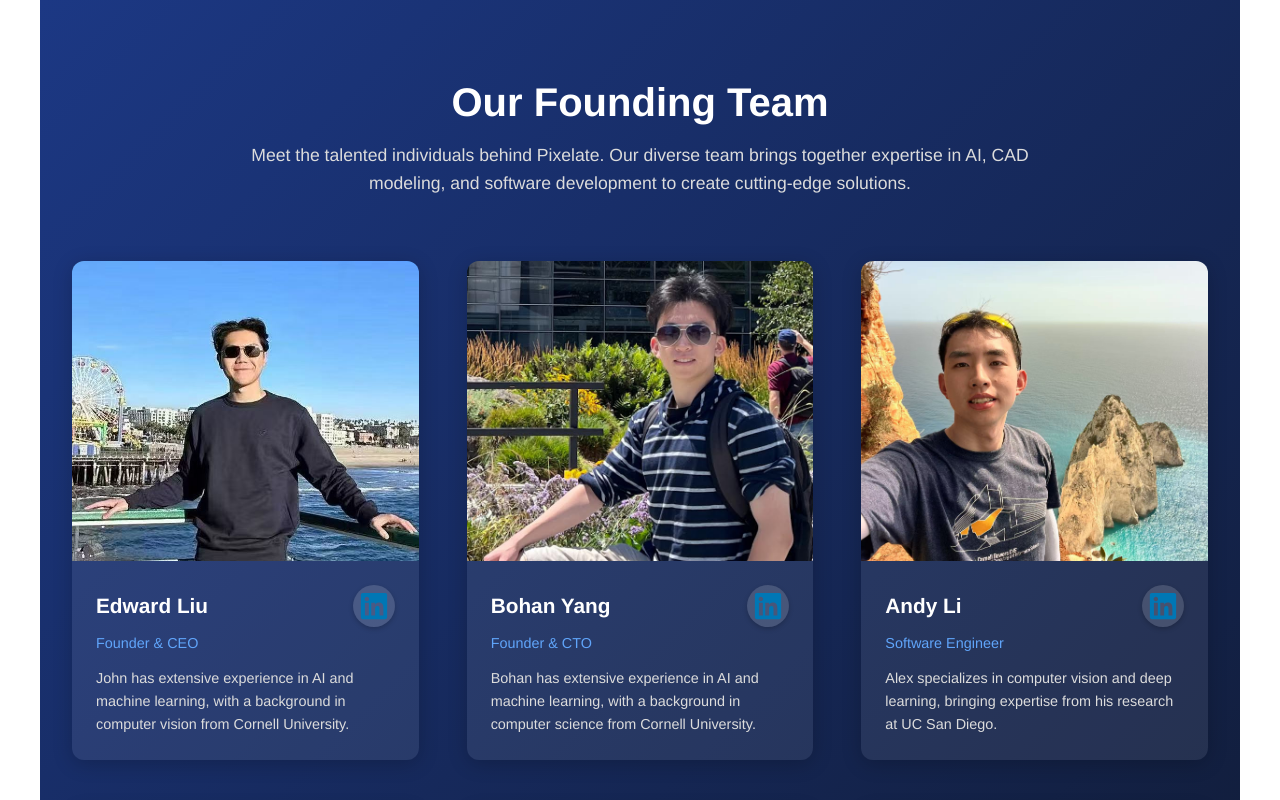
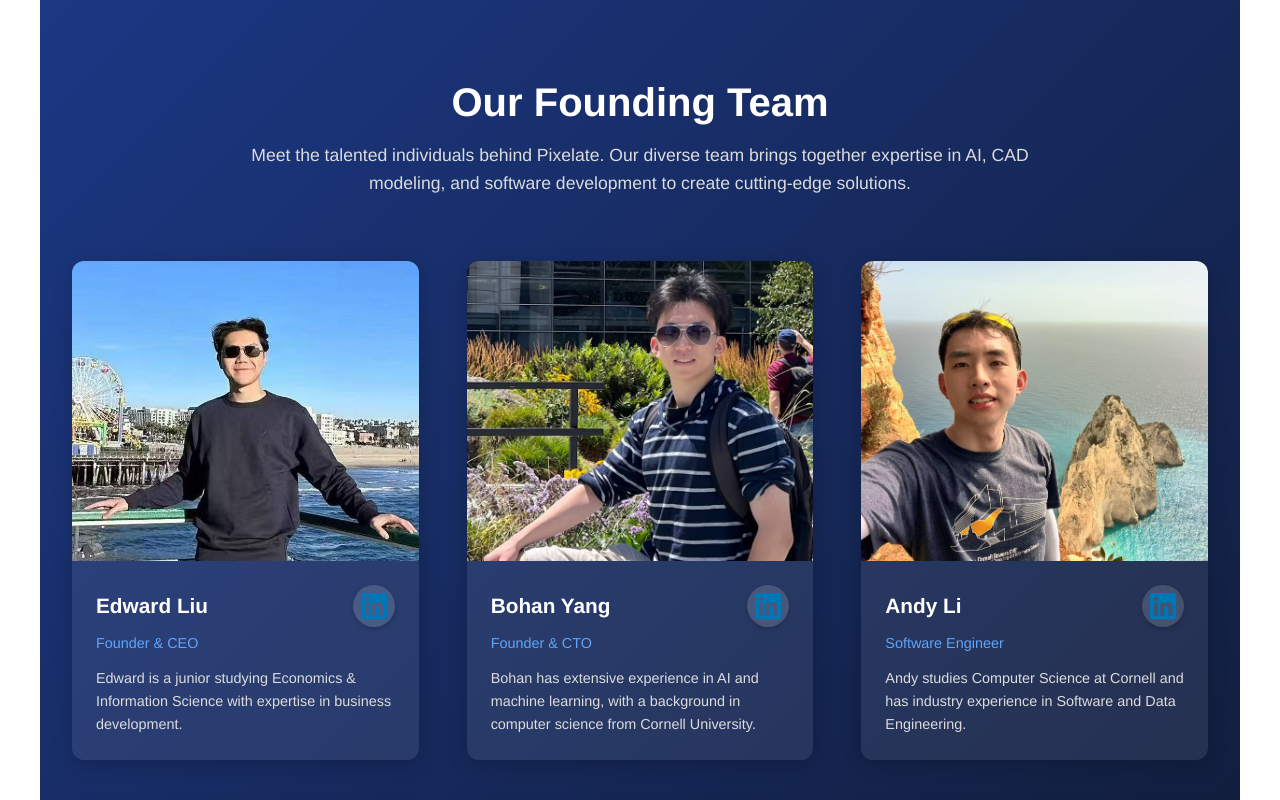
Before and after one commit to liandy0127/pixelate-web-andy, a React (Create React App) app in the folder frontend/: page /team in a window 1280 px wide. Built offline with nearby package versions, Linux system fonts and the light colour scheme.

Commit message:
update website

```diff
--- a/frontend/src/pages/Team/Team.js
+++ b/frontend/src/pages/Team/Team.js
@@ -7,7 +7,7 @@ const Team = () => {
       id: 1,
       name: "Edward Liu",
       role: "Founder & CEO",
-      bio: "John has extensive experience in AI and machine learning, with a background in computer vision from Cornell University.",
+      bio: "Edward is a junior studying Economics & Information Science with expertise in business development.",
       image: "/images/Edward_profile.png",
       linkedin: "https://www.linkedin.com/in/edward-liu-289538257/"
     },
@@ -23,7 +23,7 @@ const Team = () => {
       id: 3,
       name: "Andy Li",
       role: "Software Engineer",
-      bio: "Alex specializes in computer vision and deep learning, bringing expertise from his research at UC San Diego.",
+      bio: "Andy studies Computer Science at Cornell and has industry experience in Software and Data Engineering.",
       image: "/images/Andy_profile.png",
       linkedin: "https://www.linkedin.com/in/andyshijiali/"
     },
@@ -31,15 +31,15 @@ const Team = () => {
       id: 4,
       name: "Tony Wang",
       role: "Product Design Engineer",
-      bio: "Sarah oversees product development with her background in UX design and project management from UC Santa Barbara.",
+      bio: "Tony studies Mechanical Engineering at USC. He's passionate about 3D design and AutoCAD software.",
       image: "/images/Tony_profile2.png",
-      linkedin: "https://linkedin.com/in/sarahwilliams"
+      linkedin: "https://linkedin.com/"
     },
     {
       id: 5,
       name: "Harrison Huang",
       role: "Software Engineer",
-      bio: "Hello there! I'm Harrison and I double major in Data Science and Art at UC Berkeley! Making a lot of art stuff in between coding :)",
+      bio: "Hello there! I'm Harrison, and I double major in Data Science and Art at UC Berkeley. I make a lot of art stuff in between coding :)",
       image: "/images/Harrison_profile2.jpg",
       linkedin: "https://www.linkedin.com/in/harrisonlrhuang/"
     },
@@ -47,11 +47,12 @@ const Team = () => {
       id: 6,
       name: "Christina Zhang",
       role: "Business Development",
-      bio: "Sarah oversees product development with her background in UX design and project management from UC Santa Barbara.",
+      bio: "Christina studies Economics with a background in marketing, UX design, and project management from UC Santa Barbara.",
       image: "/images/Christina_profile.png",
       linkedin: "https://www.linkedin.com/in/christina-zhang-1a991a2a7/"
     }
   ];
+
 
   return (
     <div className="team-container">
```
